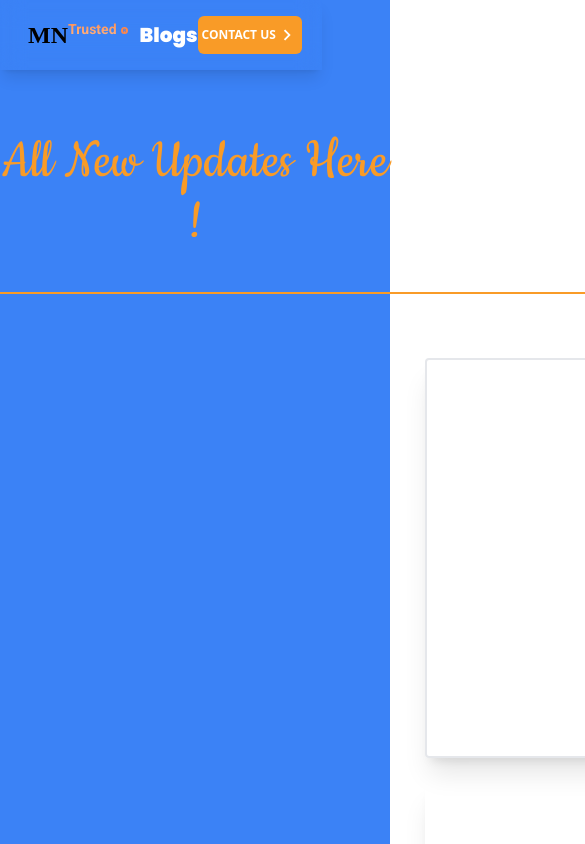
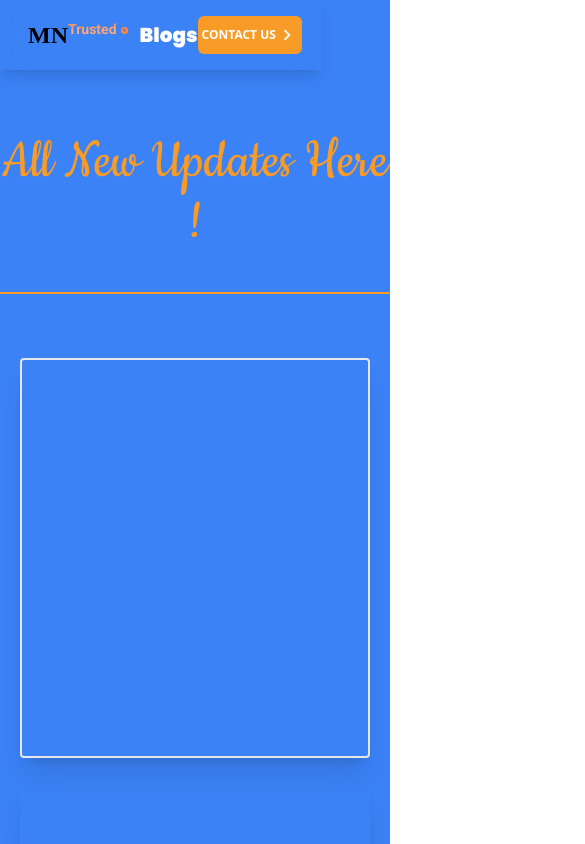
Before and after one commit to Adnankhan10s/Practice-set, a Next.js app: page /blogs in a window 390 px wide. Shown: the top 844 px of the page, 585 px wide, since content can reach past the window. Built offline with nearby package versions, Linux system fonts and the light colour scheme; a web font is replaced by a local one.

Commit message:
add-blog

```diff
--- a/src/app/blogs/page.tsx
+++ b/src/app/blogs/page.tsx
@@ -10,9 +10,9 @@ const cookie = Cookie({
   display: 'swap',
 });
 const poppins = Poppins({
-  weight:"900",
-  display:"swap",
-  subsets:["latin"]
+  weight: "900",
+  display: "swap",
+  subsets: ["latin"]
 });
 
 
@@ -32,18 +32,18 @@ const page = () => {
 
 
         <div >
-            <Link href='/contact' className='inline-flex items-center md:px-6 px-1 md:py-2 py-2 bg-[#f99b27] rounded-md text-white font-bold text-[12px] md:text-[18px]  hover:bg-[#bb8c53] hover:text-black/70 '>CONTACT US <MdOutlineKeyboardArrowRight size={22}  />
+          <Link href='/contact' className='inline-flex items-center md:px-6 px-1 md:py-2 py-2 bg-[#f99b27] rounded-md text-white font-bold text-[12px] md:text-[18px]  hover:bg-[#bb8c53] hover:text-black/70 '>CONTACT US <MdOutlineKeyboardArrowRight size={22} />
           </Link>
         </div>
       </div>
 
       <div className=' h-full md:w-full  justify-center pt-24  '>
         <h1 className={`text-center pt-9 ${cookie.className} text-[#f99b27] text-6xl  `} >All New Updates Here !</h1>
-          <div className=' border-t-2 border-[#f99b27] mt-10 w-[1200px]  grid sm:grid-cols-2 md:grid-cols-3 grid-cols-1  justify-items-center pt-16 gap-6  mx-auto  '>
-          <div className=' shadow-xl border-2  w-[350px] h-[400px] rounded'></div>
-          <div className=' shadow-xl  w-[350px] h-[400px] rounded'>
+        <div className=' border-t-2 border-[#f99b27] mt-10 md:w-[1200px]  grid sm:grid-cols-2 md:grid-cols-3 grid-cols-1  justify-items-center pt-16 gap-6  mx-auto  '>
+          <div className=' shadow-xl border-2  w-[350px] h-[400px] rounded'>
 
           </div>
+          <div className=' shadow-xl  w-[350px] h-[400px] rounded'></div>
           <div className=' shadow-xl  w-[350px] h-[400px] rounded'></div>
           <div className=' shadow-xl  w-[350px] h-[400px] rounded'></div>
           <div className=' shadow-xl  w-[350px] h-[400px] rounded'></div>
```
Lines whose indentation alone changed are shown as unchanged.
